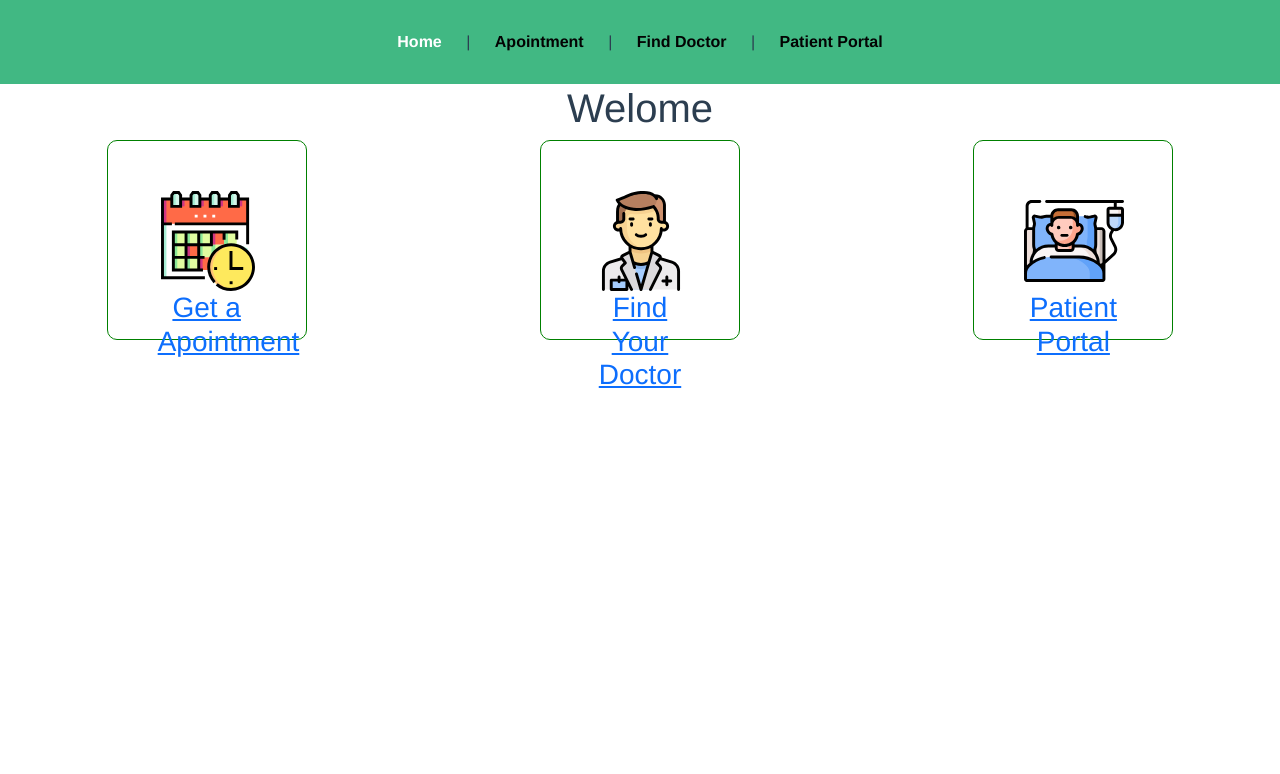
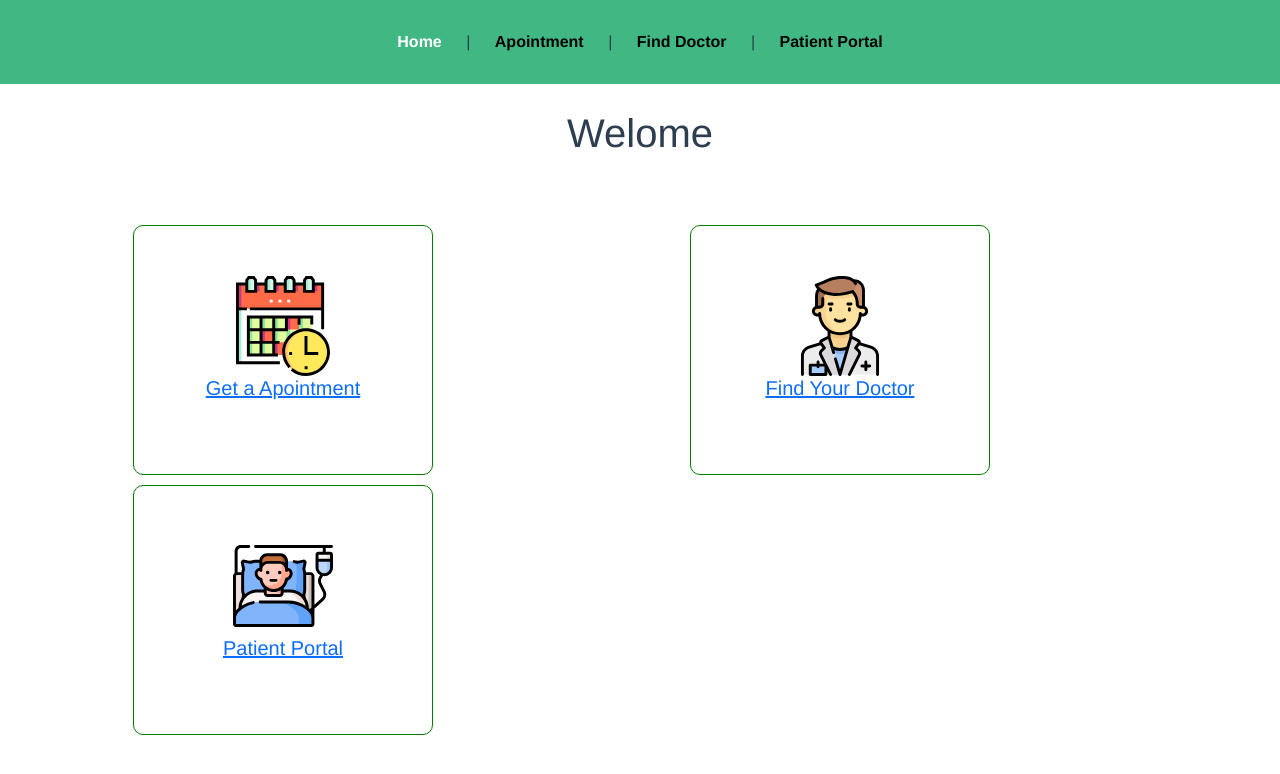
Before and after one commit to Arik096/app_sys_FE, a Vue app: page / in a window 1280 px wide. Shown: the top 774 px of the page. Built offline with nearby package versions, Linux system fonts and the light colour scheme.

Commit message:
home option box bootstrap added

```diff
--- a/src/components/HomeComponent/OptionBox.vue
+++ b/src/components/HomeComponent/OptionBox.vue
@@ -1,7 +1,7 @@
 <template>
   <div id="box">
       <img :src="require('../../assets/' + src)">
-      <h3>{{title}}</h3>
+      <h5>{{title}}</h5>
   </div>
 </template>
 
@@ -13,8 +13,8 @@ export default {
 
 <style>
 #box{
-    height: 200px;
-    width: 200px;
+    height: 250px;
+    width: 300px;
     padding: 50px;
     border: 1px solid green;
     border-radius: 10px;
@@ -22,7 +22,7 @@ export default {
 img{
     height: 100px;
 }
-h3{
+h5{
     text-decoration: none !important;
 }
 </style>
--- a/src/main.js
+++ b/src/main.js
@@ -2,7 +2,9 @@ import Vue, { createApp } from 'vue'
 import App from './App.vue'
 import router from './router'
 
-
+//bootstrap 5
+//npm install bootstrap@next
+//npm install --save @popperjs/core
 import 'bootstrap/dist/css/bootstrap.min.css'
 import 'bootstrap'
 
--- a/src/views/Home.vue
+++ b/src/views/Home.vue
@@ -3,11 +3,17 @@
     <div id="home_title">
       <h1>Welome</h1>
     </div>
-    <div id="option_boxes">
-      <div v-for="homepage_icon in homepage_icons" :key="homepage_icon.name">
-        <router-link :to="{ name: homepage_icon.link }">
-          <Box :src="homepage_icon.src" :title="homepage_icon.name"/>
-        </router-link>
+    <div class="container" id="option_boxes">
+      <div class="row">
+        <div
+          class="col-md" id="single_box"
+          v-for="homepage_icon in homepage_icons"
+          :key="homepage_icon.name"
+        >
+          <router-link :to="{ name: homepage_icon.link }">
+            <Box :src="homepage_icon.src" :title="homepage_icon.name" />
+          </router-link>
+        </div>
       </div>
     </div>
   </div>
@@ -25,8 +31,8 @@ export default {
     return {
       homepage_icons: [
         { name: "Get a Apointment", src: "apointment.svg", link: "Apointment" },
-        { name: "Find Your Doctor", src: "doctor.svg", link: "FindDoctor"  },
-        { name: "Patient Portal", src: "patient.svg", link: "PatientPortal"  },
+        { name: "Find Your Doctor", src: "doctor.svg", link: "FindDoctor" },
+        { name: "Patient Portal", src: "patient.svg", link: "PatientPortal" },
       ],
     };
   },
@@ -34,14 +40,14 @@ export default {
 </script>
 
 <style>
-#option_boxes {
+#home_title, #option_boxes{
+  padding: 25px;
   display: grid;
-  justify-items: center;
-  align-items: center;
-  grid-template-columns: 1fr 1fr 1fr;
-  grid-template-rows: 1fr;
-  gap: 20px 20px;
-  height: auto;
-  grid-template-areas: ". . .";
+  justify-content: center;
+}
+#single_box{
+  padding-left: 50px;
+  padding-right: 50px;
+  padding-top: 10px;
 }
 </style>
```
